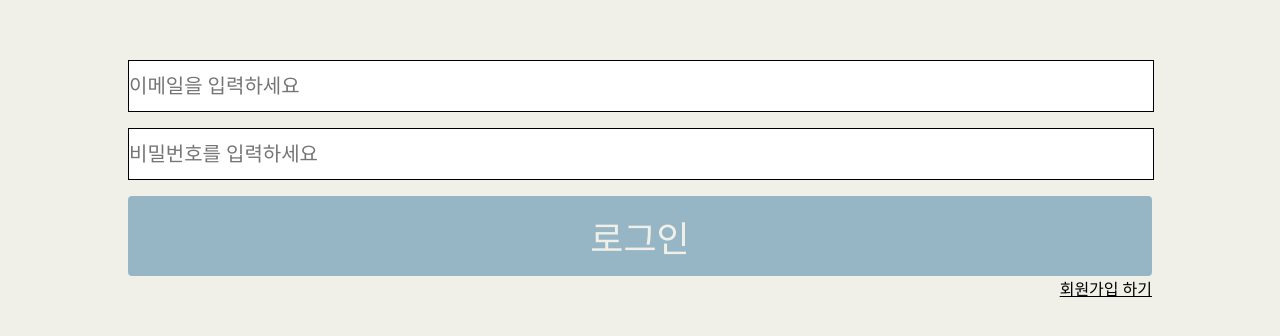
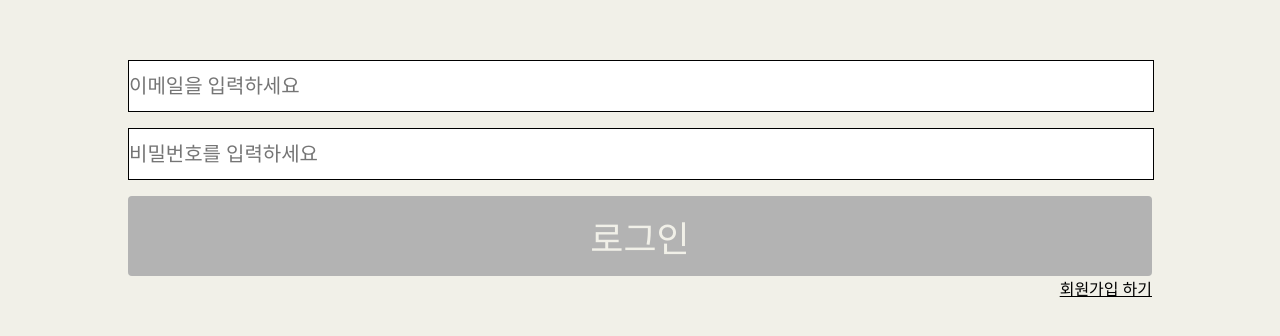
Before and after one commit to ramrami-B/wanted-pre-onboarding-frontend, a React (Create React App) app: page /signin in a window 1280 px wide. Shown: the part 220-556 px from the top of the page. Built offline with nearby package versions, Linux system fonts and the light colour scheme; a web font is replaced by a local one.

Commit message:
[design] signin, signup button disabled effect

```diff
--- a/src/component/Button.js
+++ b/src/component/Button.js
@@ -24,7 +24,7 @@ const StyledButton = styled.button`
   align-items:center;
   border: none;
   border-radius: 0.25rem;
-  background: #96b6c5;
+  background: ${(props) => props.disabled ? "#B3B3B3" : "#96b6c5"};
   color: #f1f0e8;
   outline: none;
   font-family: KOTRA HOPE;
```
